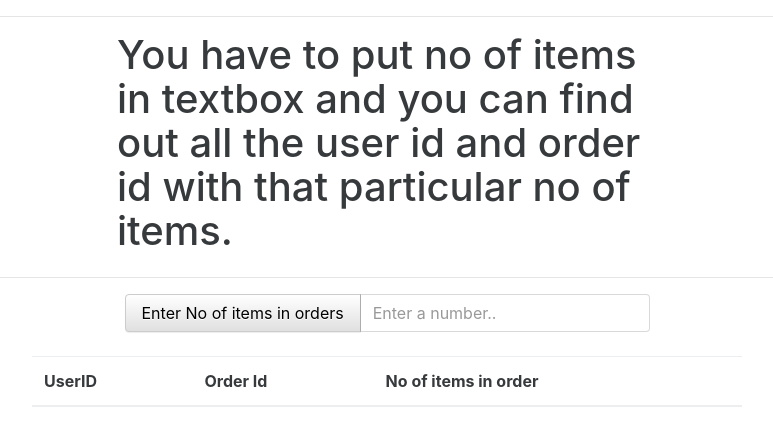
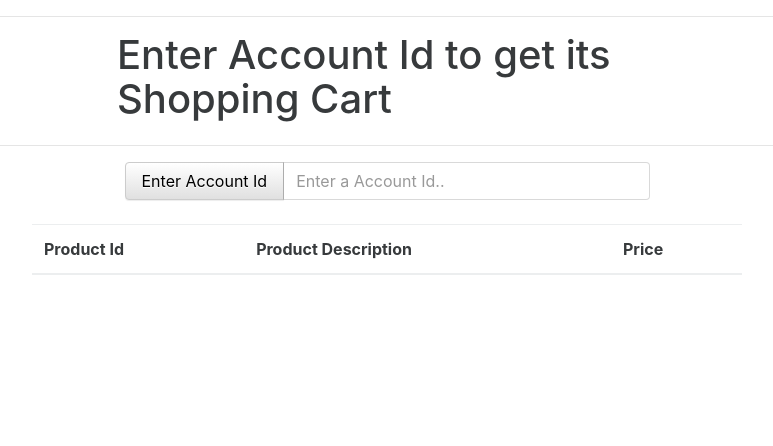
Before and after one commit to ksuperman/CMPE226_Project, a PHP site: page /JoinQueries/query4.php in a window 1280 px wide. Shown: the part 85-531 px from the top of the page, without its empty margins (253-1026 px from the left). Run offline with PHP 8.4, Linux system fonts and the light colour scheme; lists and menus that the app fills with data are empty; some libraries are stand-ins or nearby versions.

Commit message:
Final Changes

```diff
--- a/JoinQueries/query4.php
+++ b/JoinQueries/query4.php
@@ -9,8 +9,7 @@
 
     <link rel="stylesheet" href="../css/query1.css">
 
-    <script   src="https://code.jquery.com/jquery-3.1.0.min.
-    "   integrity="sha256-cCueBR6CsyA4/9szpPfrX3s49M9vUU5BgtiJj06wt/s="   crossorigin="anonymous"></script>
+   <script   src="https://code.jquery.com/jquery-3.1.1.js"   integrity="sha256-16cdPddA6VdVInumRGo6IbivbERE8p7CQR3HzTBuELA="   crossorigin="anonymous"></script>
     <script type="text/javascript" src="http://ajax.aspnetcdn.com/ajax/jquery.validate/1.7/jquery.validate.min.js"></script>
     <script href="https://cdnjs.cloudflare.com/ajax/libs/jquery-validate/1.15.1/additional-methods.js" type="application/javascript"></script>
     <script src="https://maxcdn.bootstrapcdn.com/bootstrap/3.3.7/js/bootstrap.min.js" type="application/javascript"></script>
@@ -35,7 +34,7 @@
         <div class = "row" >
             <div class="col-lg-3"></div>
             <div class="col-lg-6">
-            <h1><span class="label label-default pull-right">You have to put no of items in textbox and you can find out all the user id and order id with that particular no of items.</span></h1></div>
+            <h1><span class="label label-default pull-right">Enter Account Id to get its Shopping Cart</span></h1></div>
             <div class="col-lg-3"></div>
         </div>
         <hr/>
@@ -48,9 +47,9 @@
                 <form method="post" action="<?php echo htmlspecialchars($_SERVER["PHP_SELF"]);?>">
                     <div class="input-group">
                       <span class="input-group-btn">
-                        <button class="btn btn-default" type="submit">Enter No of items in orders</button>
+                        <button class="btn btn-default" type="submit">Enter Account Id</button>
                     </span>
-                    <input name="no_of_orders" type="text" class="form-control" placeholder="Enter a number..">
+                    <input name="accountId" type="text" class="form-control" placeholder="Enter a Account Id..">
                 </div>
             </form>
         </div><!-- /.col-lg-6 -->
@@ -62,22 +61,23 @@
 
     <?php
     $servername = "localhost";
-    $username = "datafreaks";
+    $username = "root";
     $password = "sesame";
     $dbname = "datafreaks";
     $flag = FALSE;
 
     try {
-        if(!empty($_REQUEST['no_of_orders'])) {
+        if(!empty($_REQUEST['accountId'])) {
             $dbh = new PDO("mysql:host=$servername;dbname=$dbname", $username, $password);
 
             $flag = TRUE;
-            $no_of_orders = $_REQUEST['no_of_orders'];
-            $sql_stmt = "SELECT ORDERS.USERID as UserId, ORDERS.ID as OrderId,  COUNT(ORDERLINEITEMS.ID) as NoOFItem FROM ORDERS INNER JOIN ORDERLINEITEMS ON ORDERS.ID = ORDERLINEITEMS.ORDERID GROUP BY ORDERID HAVING COUNT(ORDERLINEITEMS.ID) = '$no_of_orders' ;";
+            //$accountId = $_REQUEST['accountId'];
+			$accountId = filter_input(INPUT_POST, "accountId");
+            $sql_stmt = "select p.id as id, p.name as name, p.price as price from product p, product_shoppingcart ps, shoppingcart sc where sc.id = ps.cartid and ps.productid = p.id and sc.accountid = :accountId ;";
 
             $sql = $dbh->prepare($sql_stmt);
 
-            if($sql->execute()) {
+            if($sql->execute(array(':accountId' => $accountId))) {
                 $sql->setFetchMode(PDO::FETCH_ASSOC);
             }
         }
@@ -97,16 +97,16 @@
                 <table class="table table-striped">
                     <tbody>
                        <thead>
-                        <th>UserID</th>
-						<th> Order Id </th>
-                        <th>No of items in order</th>
+                        <th>Product Id</th>
+						<th> Product Description </th>
+                        <th>Price</th>
                     </thead>
                     <?php while($flag==TRUE AND $row = $sql->fetch()) { ?>
 
                         <tr>
-                            <td><?php echo $row['UserId']; ?></td>
-                            <td><?php echo $row['OrderId']; ?></td>
-							<td><?php echo $row['NoOFItem']; ?></td>
+                            <td><?php echo $row['id']; ?></td>
+                            <td><?php echo $row['name']; ?></td>
+							<td><?php echo $row['price']; ?></td>
                         </tr>
                         <?php } ?>
                     </tbody>
```
Also changed, not shown: JoinQueries/query5.php (+6 -7 lines).
